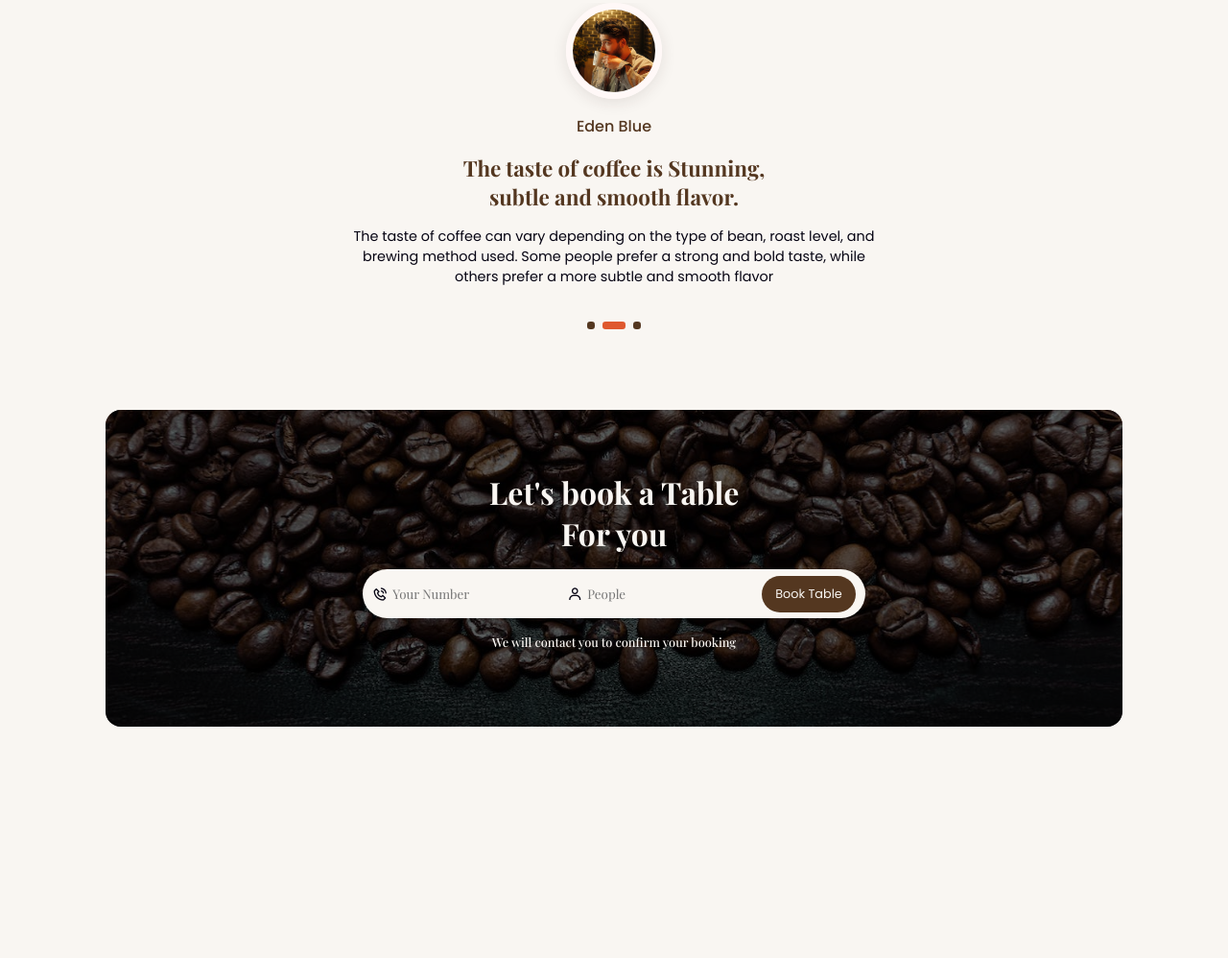
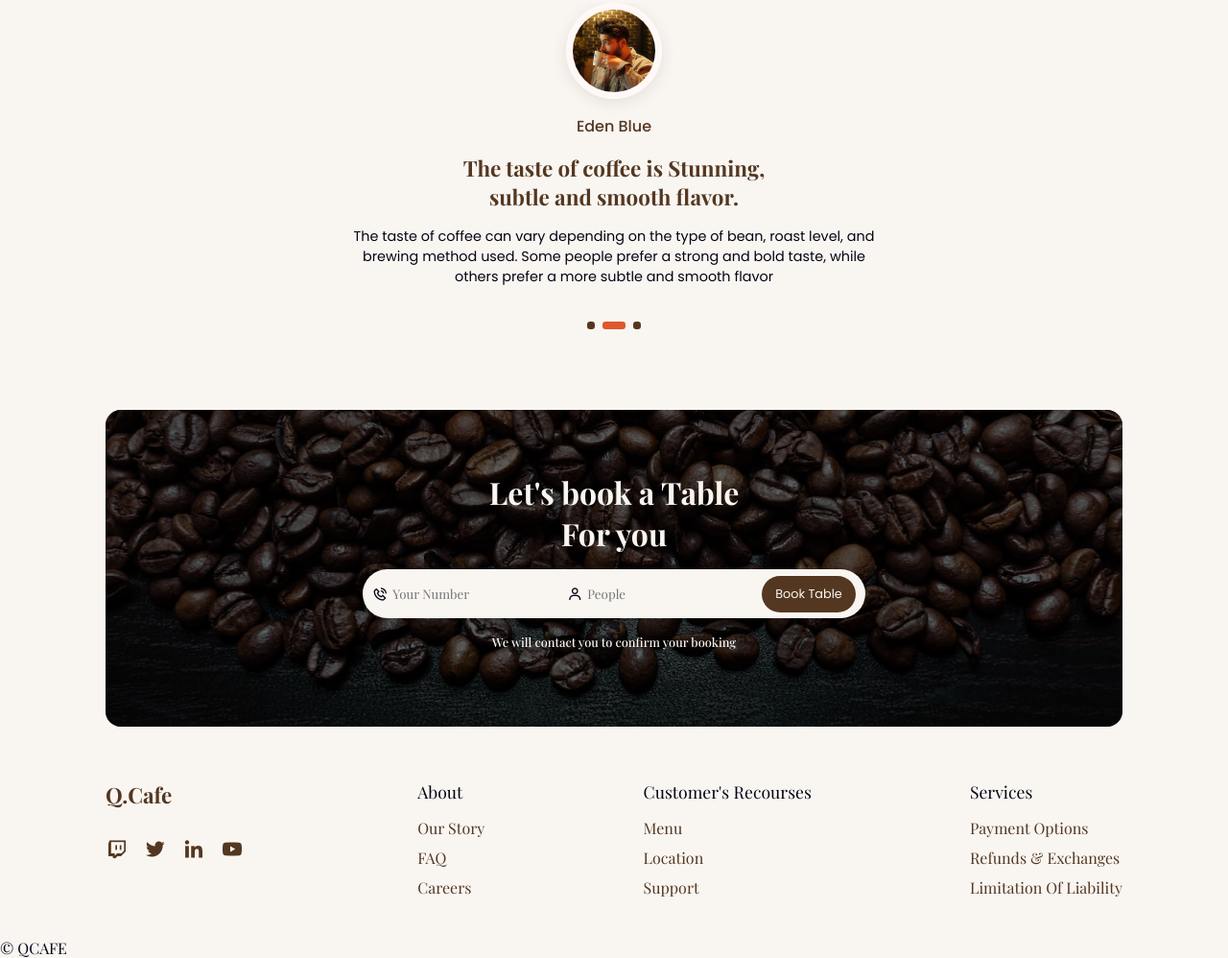
Before and after one commit to SocratesGuedes/Coffee-Shop, a plain HTML site: page index.html in a window 1280 px wide. Shown: the part 2899-3897 px from the top of the page at 96% size. Before the commit the page ends 3656 px from the top, so only its background shows below. Drawn offline with nearby package versions, Linux system fonts and the light colour scheme; a web font is replaced by a local one.

Commit message:
feat: add footer

```diff
--- a/css/style.css
+++ b/css/style.css
@@ -158,6 +158,8 @@ header {
   font-size: 2.2rem;
   font-weight: 800;
 }
+
+
 
 .service-content {
   display: grid;
@@ -455,3 +457,53 @@ header {
   font-weight: 500;
   text-align: center;
 }
+
+.footer {
+  display: grid;
+  grid-template-columns: repeat(4, auto);
+  justify-content: space-between;
+  gap: 1rem;
+  margin-top: 3rem !important;
+}
+
+.footer .logo {
+  color: var(--main-color);
+}
+
+.social {
+  display: flex;
+  align-items: center;
+  margin-top: 1rem;
+}
+
+.social a {
+  font-size: 24px;
+  color: var(--main-color);
+  margin-right: 1rem;
+}
+
+.social a:hover{
+  color: var(--second-color);
+}
+
+.footer-box {
+  display: flex;
+  flex-direction: column;
+}
+
+.footer-box h3 {
+  font-size: 1.1rem;
+  font-weight: 400;
+  margin-bottom: 1rem;
+}
+
+.footer-box a {
+  color: var(--main-color);
+  margin-bottom: 10px;
+}
+
+.copyright {
+  padding: 30px;
+  color: var(--main-color);
+  text-align: center;
+}
--- a/index.html
+++ b/index.html
@@ -15,10 +15,10 @@
 
       <div class="navbar">
         <a href="#home" class="nav-link">Home</a>
-        <a href="#home" class="nav-link">Services</a>
-        <a href="#home" class="nav-link">Products</a>
-        <a href="#home" class="nav-link">team</a>
-        <a href="#home" class="nav-link">Reviews</a>
+        <a href="#services" class="nav-link">Services</a>
+        <a href="#products" class="nav-link">Products</a>
+        <a href="#team" class="nav-link">team</a>
+        <a href="#reviews" class="nav-link">Reviews</a>
       </div>
 
       <div class="nav-icons">
@@ -201,7 +201,7 @@
     </div>
   </section>
   <!--Review-->
-  <section class="review container" id="review">
+  <section class="review container" id="reviews">
     <div class="heading">
       <h2>Customer's Reviews</h2>
     </div>
@@ -285,6 +285,38 @@
       <p>We will contact you to confirm your booking</p>
     </div>
   </section>
+  <!--Footer-->
+  <section class="footer container">
+    <div class="footer-box">
+      <a href="#" class="logo">Q.Cafe</a>
+      <div class="social">
+        <a href="#"><i class="bx bxl-twitch" ></i></a>
+        <a href="#"><i class="bx bxl-twitter" ></i></a>
+        <a href="#"><i class="bx bxl-linkedin" ></i></a>
+        <a href="#"><i class="bx bxl-youtube" ></i></a>
+      </div>
+    </div>
+    <div class="footer-box">
+      <h3>About</h3>
+      <a href="#">Our Story</a>
+      <a href="#">FAQ</a>
+      <a href="#">Careers</a>
+    </div>
+    <div class="footer-box">
+      <h3>Customer's Recourses</h3>
+      <a href="#">Menu</a>
+      <a href="#">Location</a>
+      <a href="#">Support</a>
+    </div>
+    <div class="footer-box">
+      <h3>Services</h3>
+      <a href="#">Payment Options</a>
+      <a href="#">Refunds & Exchanges</a>
+      <a href="#">Limitation Of Liability</a>
+    </div>
+  </section>
+  <!-- Copyright -->
+  <p class="Copyright">&#169; QCAFE</p>
 
 
   <script src="https://cdn.jsdelivr.net/npm/swiper@11/swiper-bundle.min.js"></script>
```
